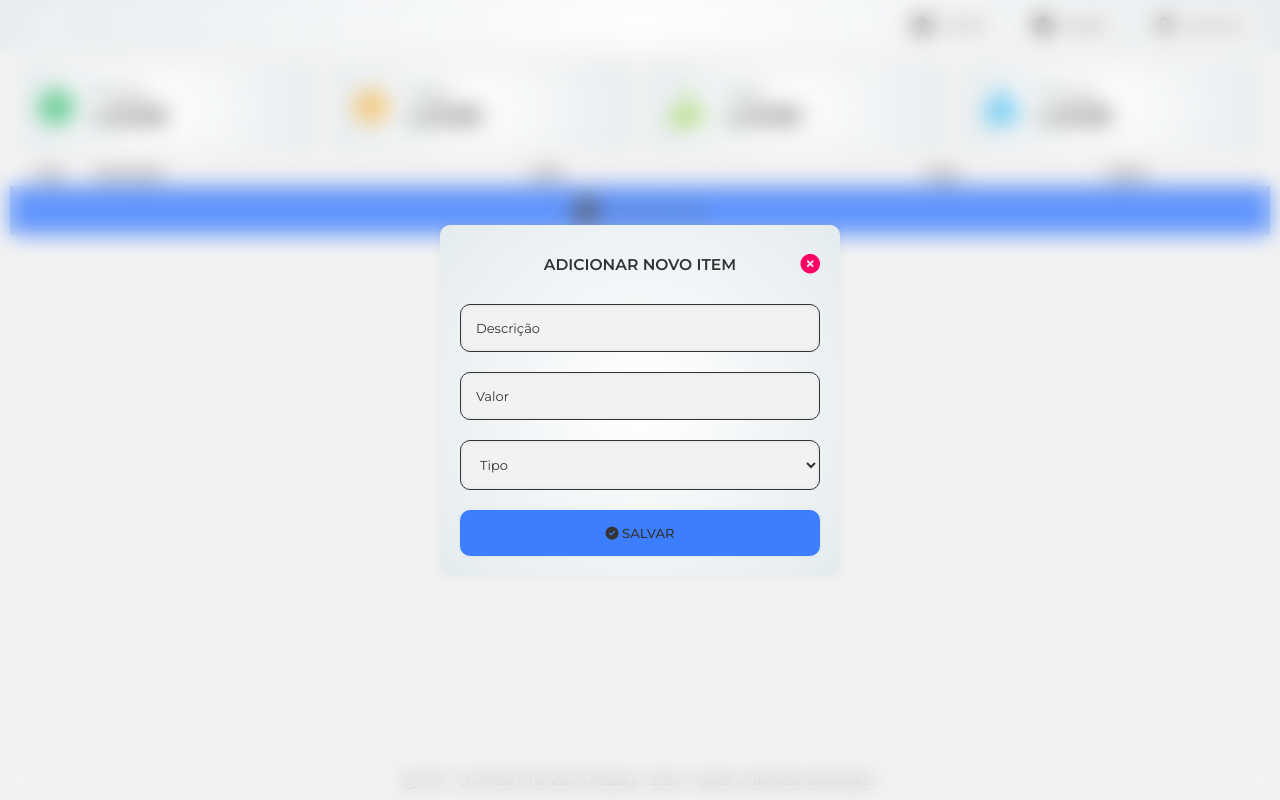
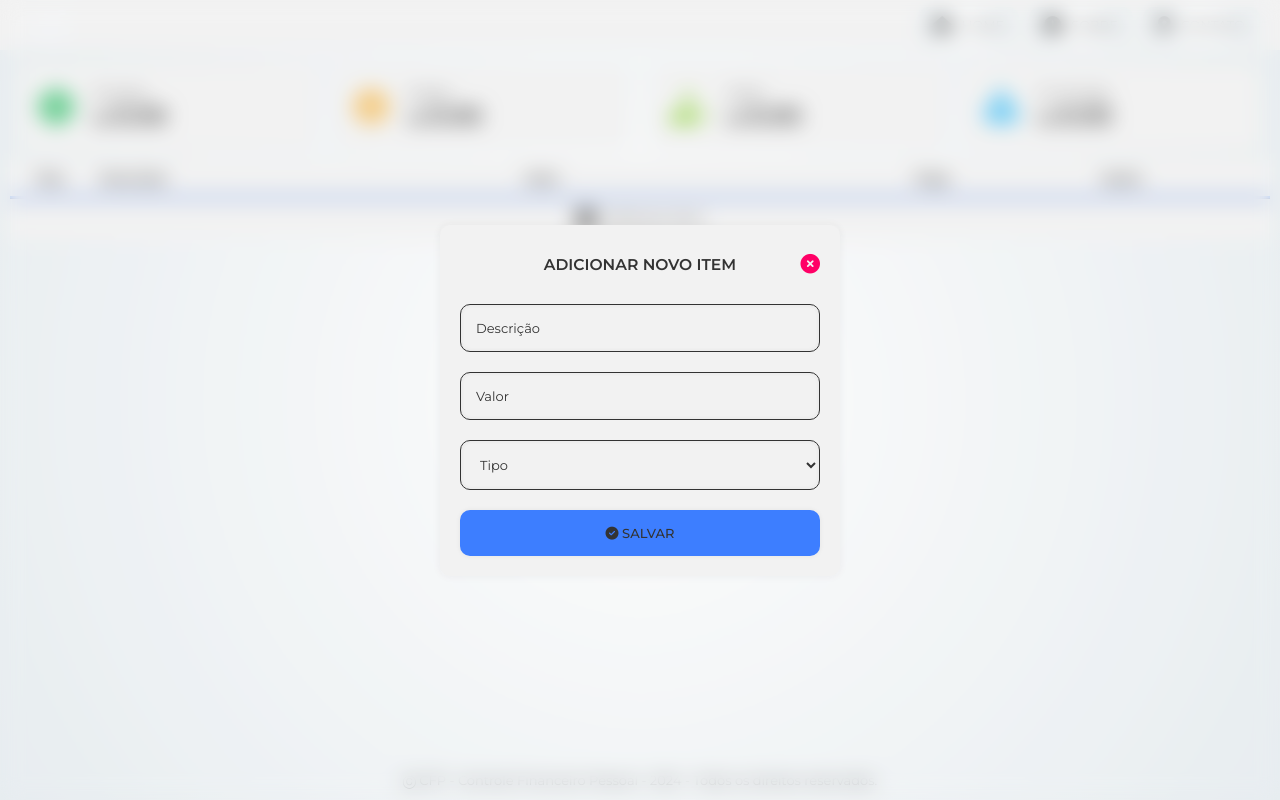
Before and after one commit to Everaldo-Martins/controle-financeiro-pessoal, a plain HTML site: page index.html in a window 1280 px wide. Both pictures are taken after a click on the element "Adicionar Item". Drawn offline with Linux system fonts and the light colour scheme.

Commit message:
Correção de cores

```diff
--- a/assets/css/style.css
+++ b/assets/css/style.css
@@ -116,7 +116,7 @@ html {
 }
 
 body {
-  background-color: var(--background);
+  background: var(--background-radial);
   color: var(--foreground);
   display: flex;
   flex-direction: column;
@@ -127,22 +127,22 @@ body {
 
 /* Barra de rolagem */
 ::-webkit-scrollbar {
-  background-color: var(--background);
+  background: var(--background-radial);
   width: 5px;
 }
 
 ::-webkit-scrollbar-track {
-  box-shadow: inset 0 0 2px var(--background);
+  box-shadow: inset 0 0 2px var(--shadown);
   border-radius: 5px;
 }
 
 ::-webkit-scrollbar-thumb {
-  background-color: var(--background);
+  background-color: var(--secondary-background);
   border-radius: 5px;
 }
 
 ::-webkit-scrollbar-thumb:hover {
-  background-color: var(--background-radial);
+  background-color: var(--background);
 }
 
 /* Ícones */
@@ -272,7 +272,7 @@ input[type=checkbox]:checked + .slider:before {
 
 /* Header */
 header {
-  background: var(--background-radial);
+  background: var(--background);
   width: 100%;
   height: 50px;
   padding: 20px;
@@ -294,13 +294,13 @@ header .logo {
 
 header nav {
   display: flex;
-  gap: 20px;
+  gap: 10px;
 }
 
 header .home,
 header .about,
 header .contact {
-  background: var(--background);
+  background: var(--background-radial);
   padding: 10px 15px;
   font-size: 1rem;
   text-align: center;
@@ -353,7 +353,7 @@ main .resume {
 main .resume>.resume-container {
   width: calc(25% - 20px);
   padding: 20px;
-  background: var(--background-radial);
+  background: var(--background);
   color: var(--foreground);
   display: flex;
   flex-direction: row;
@@ -396,18 +396,20 @@ main table {
 }
 
 main th {
-  padding: 5px;
+  background-color: var(--background);
+  padding: 10px;
   text-align: start;
   border-bottom: inset;
   border-color: var(--button);
 }
 
 main tbody tr td {
-  padding: 15px 10px;
+  padding: 10px;
 }
 
 main tbody tr td i {
   font-size: 1rem;
+  vertical-align: middle;
 }
 
 main tbody tr:nth-child(odd) {
@@ -428,6 +430,7 @@ main .columnAction>button {
 
 main .columnAction button>i {
   color: var(--foreground);
+  vertical-align: middle;
 }
 
 main .columnAmount {
@@ -440,7 +443,7 @@ main .columnType {
 }
 
 main .add-item {
-  background-color: var(--button);
+  background-color: var(--background);
   color: var(--foreground);
   font-size: 1rem;
   font-weight: 500;
@@ -456,12 +459,11 @@ main .add-item {
 }
 
 main .add-item:hover {
-  background-color: var(--button-hover);
-  box-shadow: 0 4px 12px var(--shadown);
+  background-color: var(--secondary-background);
 }
 
 main .add-item i {
-  font-size: 2rem;
+  font-size: 1.6rem;
   vertical-align: middle;
 }
 
@@ -484,7 +486,7 @@ main .add-modal.visible {
 }
 
 main .add-modal-container {
-  background: var(--background-radial);
+  background: var(--background);
   color: var(--foreground);
   box-shadow: 0 0 8px var(--shadown);
   width: 100%;
@@ -554,7 +556,7 @@ main .edit-modal.visible {
 }
 
 main .edit-modal-container {
-  background: var(--background-radial);
+  background: var(--background);
   color: var(--foreground);
   box-shadow: 0 0 5px var(--shadown);
   width: 100%;
@@ -608,7 +610,7 @@ main .edit-modal #closeModal {
 }
 
 main .toast {
-  background: var(--background-radial);
+  background: var(--background);
   width: fit-content;
   height: fit-content;
   padding: 20px 20px 15px;
@@ -630,7 +632,7 @@ main .toast {
 
 main .toast .msg {
   font-size: 1.1rem;
-  font-weight: 600;
+  font-weight: 400;
 }
 
 main .toast .fa-solid {
--- a/index.html
+++ b/index.html
@@ -50,7 +50,7 @@
       <div class="resume-container">
         <i class="fa-solid fa-sack-dollar"></i>
         <div>
-            <span>Principal:</span>
+            <span>M. Entrada:</span>
             <h3>R$ <span class="major">0.00</span></h3>
         </div>
       </div>
```
